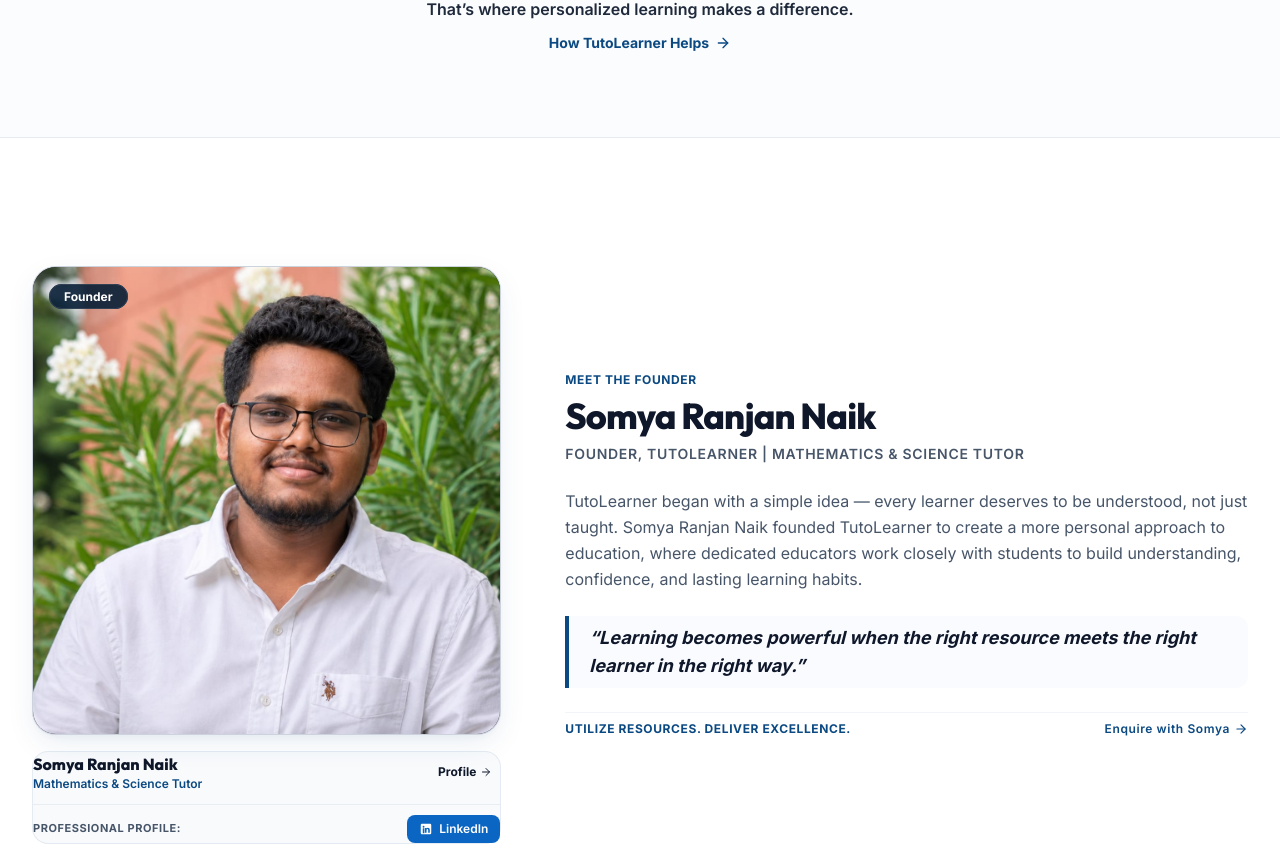
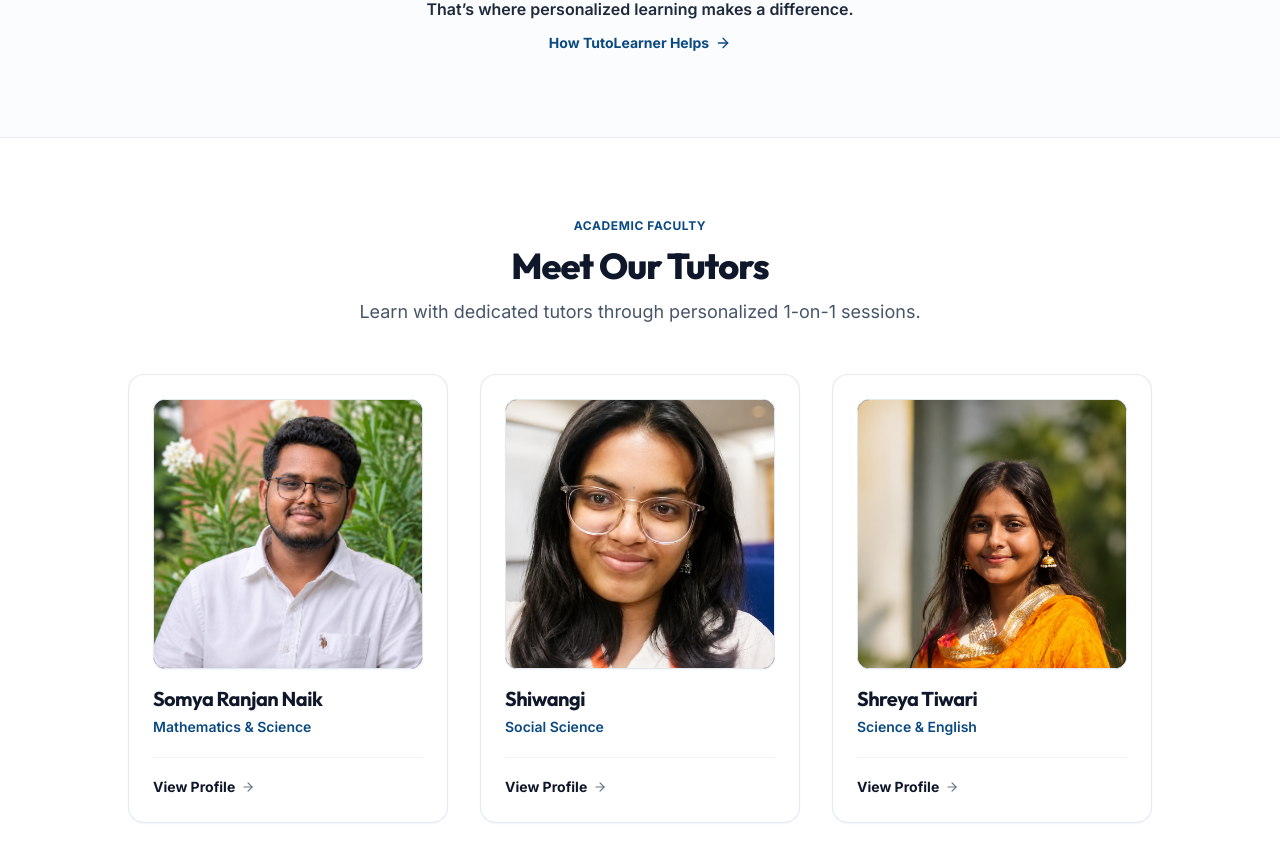
Before and after one commit to somyaranjan06/Tutolearner, a Next.js app: page / in a window 1280 px wide. Shown: the part 1392-2237 px from the top of the page. Built offline with nearby package versions, Linux system fonts and the light colour scheme.

Commit message:
feat(homepage): add compact Meet Our Tutors section to homepage

```diff
--- a/src/app/page.tsx
+++ b/src/app/page.tsx
@@ -2,6 +2,7 @@
 import type { Metadata } from "next";
 import { Hero } from "@/components/home/Hero";
 import { ParentMessaging } from "@/components/home/ParentMessaging";
+import { TutorsSection } from "@/components/home/TutorsSection";
 import { AboutFounder } from "@/components/home/AboutFounder";
 import { FinalCTA } from "@/components/home/FinalCTA";
 import { siteConfig, getCanonicalUrl } from "@/data/siteConfig";
@@ -40,10 +41,13 @@
       {/* 2. Parent-Focused Messaging Section (Every Student Learns Differently) */}
       <ParentMessaging />
 
-      {/* 3. Founder / Trust Section (Somya Ranjan Naik) */}
+      {/* 3. Meet Our Tutors */}
+      <TutorsSection />
+
+      {/* 4. Founder / Trust Section (Somya Ranjan Naik) */}
       <AboutFounder />
 
-      {/* 4. Final CTA */}
+      {/* 5. Final CTA */}
       <FinalCTA />
     </div>
   );
--- a/src/components/home/TutorsSection.tsx
+++ b/src/components/home/TutorsSection.tsx
@@ -2,42 +2,35 @@
 import Image from "next/image";
 import Link from "next/link";
 import { tutors } from "@/data/tutors";
-import { ArrowRight, CheckCircle2 } from "lucide-react";
-import { cn } from "@/lib/utils";
+import { ArrowRight } from "lucide-react";
 
 export function TutorsSection() {
   return (
-    <section id="tutors" className="py-20 sm:py-24 lg:py-32 bg-white border-b border-slate-100">
+    <section id="tutors" className="py-14 sm:py-16 lg:py-20 bg-white border-b border-slate-100">
       <div className="mx-auto max-w-7xl px-4 sm:px-6 lg:px-8">
         {/* Section Header */}
-        <div className="max-w-3xl mb-16 sm:mb-20 space-y-4">
+        <div className="max-w-3xl mx-auto text-center space-y-3 mb-10 sm:mb-12">
           <span className="text-2xs sm:text-xs font-bold uppercase tracking-wider text-[#0B4982] block">
             Academic Faculty
           </span>
-          <h2 className="font-heading text-3xl sm:text-4xl md:text-5xl font-extrabold tracking-tight text-slate-900 leading-[1.12]">
-            Our Dedicated Educators
+          <h2 className="font-heading text-2.5xl sm:text-3xl md:text-4xl font-extrabold tracking-tight text-slate-900 leading-[1.15]">
+            Meet Our Tutors
           </h2>
-          <p className="text-base sm:text-lg text-slate-600 leading-relaxed font-normal">
-            Different perspectives. Different strengths. One goal — helping students learn with clarity.
+          <p className="text-sm sm:text-base md:text-lg text-slate-600 leading-relaxed font-normal max-w-2xl mx-auto">
+            Learn with dedicated tutors through personalized 1-on-1 sessions.
           </p>
         </div>
 
-        {/* 3 Tutors Cards */}
-        <div className="grid grid-cols-1 md:grid-cols-3 gap-8 lg:gap-10">
-          {tutors.map((tutor) => {
-            const isFounder = tutor.slug === "somya-ranjan-naik";
-            const roleBadge = isFounder
-              ? "Founder, TutoLearner"
-              : "Academic Faculty";
-
-            return (
+        {/* 3 Compact Tutor Cards */}
+        <div className="grid grid-cols-1 sm:grid-cols-2 md:grid-cols-3 gap-6 lg:gap-8 max-w-5xl mx-auto">
+          {tutors.map((tutor) => (
             <div
               key={tutor.slug}
-                className="group flex flex-col justify-between rounded-3xl border border-slate-200/90 bg-white p-7 sm:p-8 shadow-subtle hover:border-blue-200 hover:shadow-lifted transition-all duration-200"
+              className="group flex flex-col justify-between rounded-2xl border border-slate-200/90 bg-white p-5 sm:p-6 shadow-subtle hover:border-blue-200 hover:shadow-lifted transition-all duration-200"
             >
-                <div className="space-y-6">
-                  {/* Tutor Portrait Image & Tag */}
-                  <div className="relative aspect-square w-full overflow-hidden rounded-2xl border border-slate-200 bg-slate-900 shadow-subtle">
+              <div className="space-y-4">
+                {/* Tutor Photo */}
+                <div className="relative aspect-square w-full overflow-hidden rounded-xl border border-slate-200 bg-slate-900 shadow-subtle">
                   <Image
                     src={tutor.image}
                     alt={`Portrait of ${tutor.name}`}
@@ -45,59 +38,31 @@
                     height={400}
                     className="h-full w-full object-cover group-hover:scale-103 transition-transform duration-300"
                   />
-                    <div className="absolute top-3 left-3">
-                      <span className="rounded-full bg-[#071F36]/90 backdrop-blur-xs px-3 py-1 text-2xs font-bold text-white border border-slate-700/80">
-                        {roleBadge}
-                      </span>
+                </div>
+
+                {/* Name & Subject */}
+                <div className="space-y-1">
+                  <h3 className="font-heading text-lg sm:text-xl font-bold text-slate-900 tracking-tight">
+                    {tutor.name}
+                  </h3>
+                  <p className="text-xs sm:text-sm font-semibold text-[#0B4982]">
+                    {tutor.subjects.join(" & ")}
+                  </p>
                 </div>
               </div>
 
-                  {/* Name & Subjects */}
-                  <div className="space-y-1.5">
-                    <h3 className="font-heading text-xl sm:text-2xl font-extrabold text-slate-900 tracking-tight">
-                      {tutor.name}
-                    </h3>
-                    <p className="text-xs font-bold uppercase tracking-wider text-[#0B4982]">
-                      {tutor.subjects.join(" · ")}
-                    </p>
-                  </div>
-
-                  {/* Short Bio */}
-                  <p className="text-xs sm:text-sm text-slate-600 leading-relaxed font-normal">
-                    {tutor.shortBio}
-                  </p>
-
-                  {/* Key Strengths */}
-                  <div className="space-y-2 pt-1">
-                    {tutor.methodologyFocus.slice(0, 2).map((focus, i) => (
-                      <div key={i} className="flex items-start gap-2 text-xs text-slate-700">
-                        <CheckCircle2 className="h-3.5 w-3.5 text-[#6BB640] shrink-0 mt-0.5" />
-                        <span className="leading-snug">{focus}</span>
-                      </div>
-                    ))}
-                  </div>
-                </div>
-
-                {/* Card Action Link */}
-                <div className="mt-8 pt-6 border-t border-slate-100 flex items-center justify-between">
+              {/* View Profile Action Link */}
+              <div className="mt-5 pt-4 border-t border-slate-100">
                 <Link
                   href={`/tutors/${tutor.slug}`}
-                    className="inline-flex items-center gap-2 text-sm font-bold text-slate-900 group-hover:text-[#0B4982] transition-colors"
+                  className="inline-flex items-center gap-1.5 text-xs sm:text-sm font-bold text-slate-900 group-hover:text-[#0B4982] transition-colors"
                 >
                   <span>View Profile</span>
-                    <ArrowRight className="h-4 w-4 text-slate-600 group-hover:text-[#0B4982] group-hover:translate-x-1 transition-all" />
-                  </Link>
-
-                  <Link
-                    href={`/contact?tutor=${tutor.slug}`}
-                    className="text-xs font-semibold text-slate-700 hover:text-[#0B4982] transition-colors"
-                  >
-                    Enquire
+                  <ArrowRight className="h-3.5 w-3.5 text-slate-500 group-hover:text-[#0B4982] group-hover:translate-x-0.5 transition-all" />
                 </Link>
               </div>
             </div>
-            );
-          })}
+          ))}
         </div>
       </div>
     </section>
```
Lines whose indentation alone changed are shown as unchanged.
